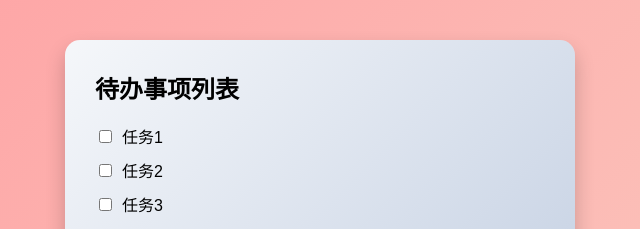
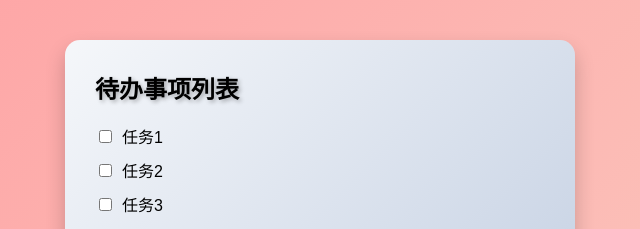
Before and after one commit to w1002l/test, a plain HTML site: page index.html in a window 1280 px wide. Shown: the part 189-418 px from the top of the page, 320-960 px from the left. Drawn offline with Linux system fonts and the light colour scheme.

Commit message:
modified title style

```diff
--- a/index.html
+++ b/index.html
@@ -28,6 +28,7 @@
       }
 
       h2 {
+        text-shadow: 2px 2px 4px rgba(0, 0, 0, 0.3);
         margin-top: 0;
       }
       ul {
```
